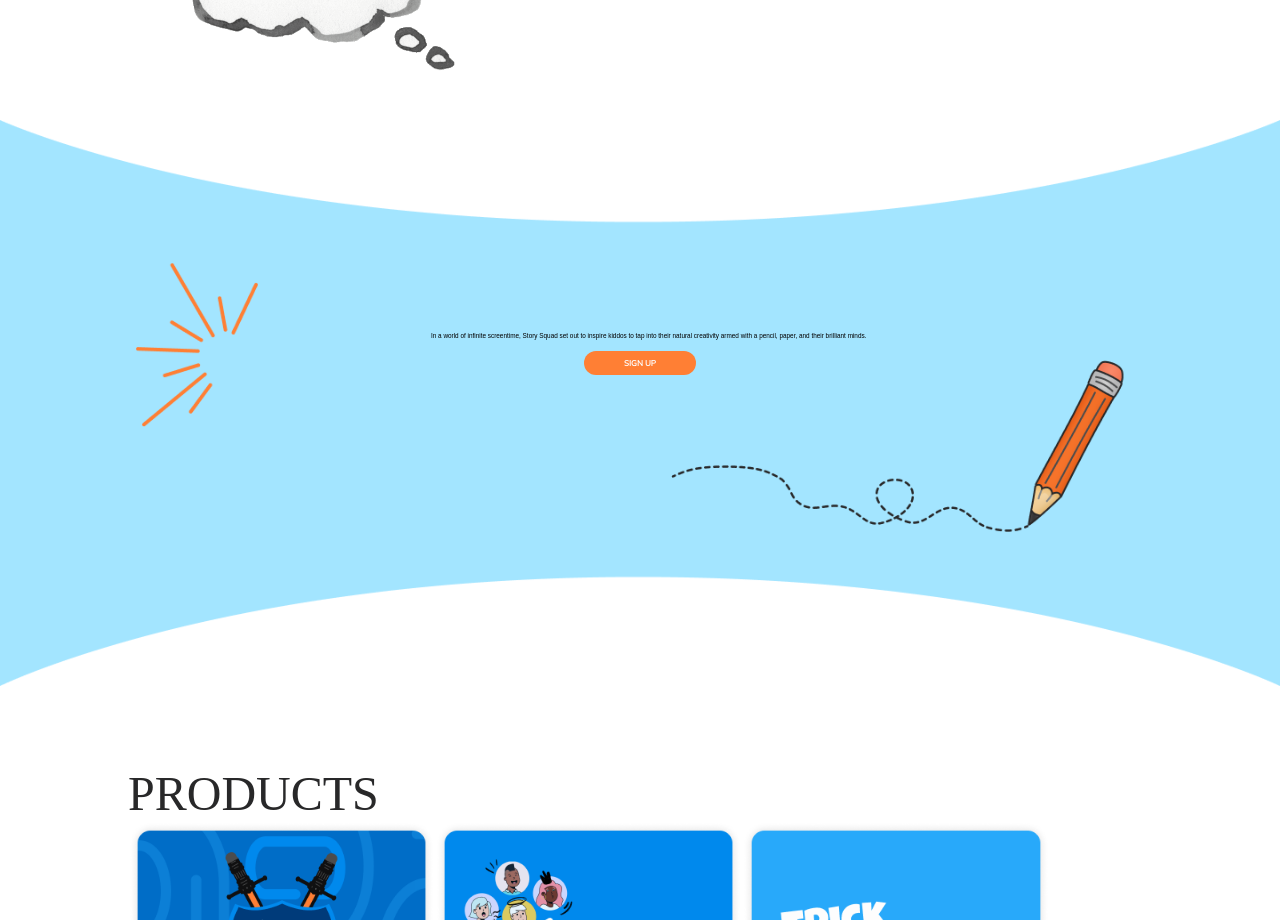
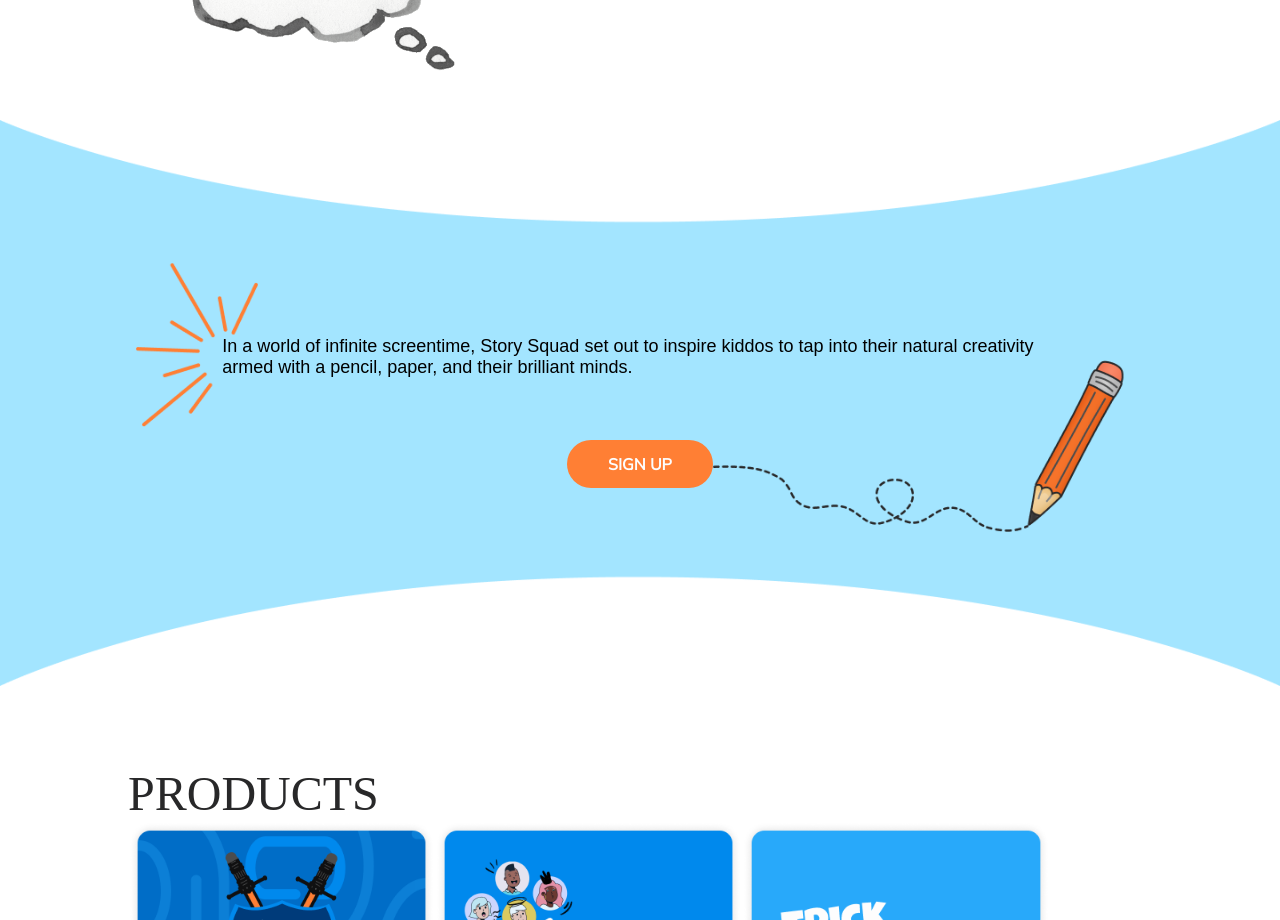
Before and after one commit to story-squad/story-squad-marketing-page-front, a React (Create React App) app in the folder ss-marketing/: page / in a window 1280 px wide. Shown: the part 800-1720 px from the top of the page. Built offline with nearby package versions, Linux system fonts and the light colour scheme; a web font is replaced by a local one.

Commit message:
completed mission

```diff
--- a/ss-marketing/src/components/Home/styles/Top.css
+++ b/ss-marketing/src/components/Home/styles/Top.css
@@ -70,7 +70,6 @@
 
 .containerThree {
   display: grid;
-  justify-content: center;
   align-items: center;
 }
 
@@ -86,6 +85,7 @@
   padding: 0% 16%;
   display: flex;
   flex-direction: column;
+  justify-content: space-between;
   align-items: center;
   height: 25%;
 }
@@ -96,10 +96,9 @@
 }
 
 .textAndButton2 button {
-  margin-top: 0.7rem;
+  margin-top: 0.8rem;
   height: 0.8rem;
   display: flex;
-  flex-direction: row;
   justify-content: center;
   align-items: center;
   padding: 12px 40px;
@@ -112,10 +111,6 @@
   text-transform: uppercase;
   color: #fdfdfd;
   border: none;
-}
-
-@media only screen and (min-width: 700px) {
-
 }
 
 
@@ -151,72 +146,21 @@
   .gifAndText h4 {
     font-size: 1rem;
   }
-  .containerThree {
-    display: grid;
-    justify-content: center;
-    align-items: center;
-  }
-
-  .containerThree img {
-    width: 100vw;
-    grid-column: 1;
-    grid-row: 1;
-  }
 
   .textAndButton2 {
-    grid-column: 1;
-    grid-row: 1;
     padding: 0% 16%;
-    display: flex;
-    flex-direction: column;
-    align-items: center;
-    height: 25%;
+    justify-content: space-between;
+    height: 30%;
   }
 
   .textAndButton2 p {
-    font-size: 0.4rem;
-    padding-left: 2%;
-  }
-
-  .textAndButton2 button {
-    margin-top: 0.7rem;
-    height: 0.8rem;
-    display: flex;
-    flex-direction: row;
-    justify-content: center;
-    align-items: center;
-    padding: 12px 40px;
-    background: #ff7f34;
-    border-radius: 50px;
-    font-family: "Mulish";
-    font-size: 0.5rem;
-    font-style: normal;
-    font-weight: bold;
-    text-transform: uppercase;
-    color: #fdfdfd;
-    border: none;
-  }
-  /* .containerThree {
-    height: 700px;
-
-    justify-content: center;
-  }
-
-  .textAndButton2 {
-    margin-top: -50px;
-    height: 200px;
-    justify-content: space-between;
-  }
-
-  .textAndButton2 p {
-    font-size: 1.3rem;
+    font-size: 18px;
+    padding: 2%;
   }
 
   .textAndButton2 button {
     width: 146px;
     height: 48px;
-    background: #ff7f34;
-    border-radius: 50px;
     font-size: 16px;
-  } */
+  }
 }
```
